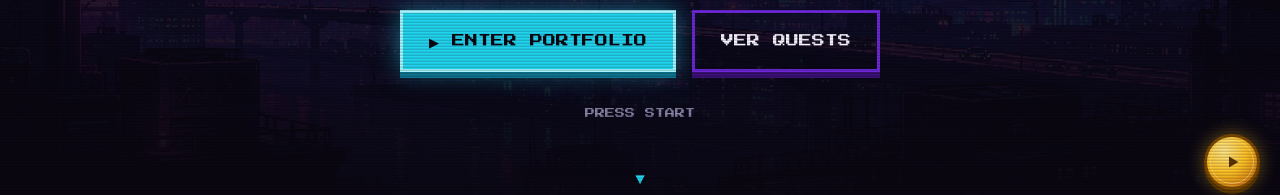
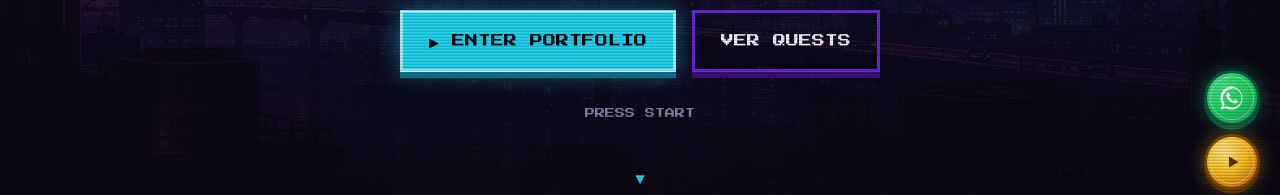
Before and after one commit to PeuAlmeidaDev/pedro.dev, a React (Vite) app: page / in a window 1280 px wide. Shown: the part 585-780 px from the top of the page. Built offline with nearby package versions, Linux system fonts and the light colour scheme; no server answers.

Commit message:
feat(contact): add floating pixel WhatsApp button with prefilled message
- wa.me CTA opening in a new tab with rel=noopener
- matches the coin's pixel style and levitating animation
- accessible: aria-label, title, focus-visible ring

```diff
--- a/src/App.tsx
+++ b/src/App.tsx
@@ -11,6 +11,7 @@ import Experience from './components/Experience'
 import Contact from './components/Contact'
 import Footer from './components/Footer'
 import MusicCoin from './components/MusicCoin'
+import WhatsappButton from './components/WhatsappButton'
 
 const SECTION_IDS = navItems.map((n) => n.id)
 
@@ -33,6 +34,7 @@ export default function App() {
       </main>
 
       <Footer />
+      <WhatsappButton />
       <MusicCoin />
     </div>
   )
--- /dev/null
+++ b/src/components/WhatsappButton.tsx
@@ -0,0 +1,35 @@
+/**
+ * Botão flutuante de WhatsApp — CTA de contato rápido (público BR).
+ *
+ * Abre o wa.me em nova aba com mensagem pré-preenchida. Mesmo tratamento
+ * pixelado da MusicCoin, com a animação de levitar (sobe e desce), empilhado
+ * logo acima dela no canto inferior direito.
+ *
+ * ⚠️ Expõe um número pessoal publicamente — trocar por WhatsApp Business /
+ * número dedicado se virar alvo de spam.
+ */
+
+const PHONE = '5571999858360' // 55 (BR) + 71 (DDD) + número
+const MESSAGE = 'Olá Pedro! Vi seu portfólio e gostaria de conversar.'
+const WHATSAPP_URL = `https://wa.me/${PHONE}?text=${encodeURIComponent(MESSAGE)}`
+
+export default function WhatsappButton() {
+  return (
+    <a
+      href={WHATSAPP_URL}
+      target="_blank"
+      rel="noopener noreferrer"
+      aria-label="Falar no WhatsApp"
+      title="Falar no WhatsApp"
+      className="group fixed bottom-[84px] right-5 z-50 h-14 w-14 rounded-full focus:outline-none focus-visible:ring-2 focus-visible:ring-emerald"
+    >
+      <span className="relative flex h-full w-full animate-floaty2 items-center justify-center rounded-full border-[3px] border-[#0c5b46] bg-[radial-gradient(circle_at_35%_28%,#4ae187,#25d366_46%,#0f9d58_100%)] shadow-[0_4px_0_#0c5b46,0_0_18px_rgba(37,211,102,.45)] motion-reduce:animate-none">
+        {/* anel interno claro — combina com a moeda */}
+        <span className="pointer-events-none absolute inset-[3px] rounded-full border border-white/40" />
+        <svg viewBox="0 0 24 24" className="relative h-7 w-7" fill="#ffffff" aria-hidden="true">
+          <path d="M12.04 2C6.58 2 2.13 6.45 2.13 11.91c0 2.1.55 4.1 1.6 5.88L2 22l4.34-1.14a9.9 9.9 0 0 0 4.7 1.2h.01c5.46 0 9.91-4.45 9.91-9.91 0-2.65-1.03-5.14-2.9-7.01A9.82 9.82 0 0 0 12.04 2zm0 1.67c2.2 0 4.27.86 5.82 2.42a8.2 8.2 0 0 1 2.42 5.82c0 4.54-3.7 8.24-8.24 8.24a8.2 8.2 0 0 1-4.2-1.15l-.3-.18-2.57.67.69-2.5-.2-.32a8.2 8.2 0 0 1-1.26-4.36c0-4.54 3.7-8.24 8.24-8.24zM8.53 7.33c-.16 0-.43.06-.66.31-.22.25-.86.85-.86 2.07s.89 2.4 1.01 2.57c.12.16 1.75 2.67 4.25 3.74.59.25 1.05.4 1.41.52.59.19 1.13.16 1.56.1.47-.07 1.46-.6 1.67-1.18.21-.58.21-1.07.14-1.18-.06-.1-.22-.16-.47-.28-.25-.12-1.46-.72-1.69-.8-.22-.08-.39-.12-.55.12-.16.25-.63.8-.78.96-.14.16-.28.18-.53.06-.25-.12-1.04-.38-1.98-1.22-.73-.65-1.23-1.46-1.37-1.71-.14-.25-.01-.38.11-.5.11-.11.25-.28.37-.42.12-.14.16-.25.25-.41.08-.16.04-.31-.02-.43-.06-.12-.55-1.34-.77-1.83-.2-.48-.4-.42-.55-.43h-.47z" />
+        </svg>
+      </span>
+    </a>
+  )
+}
```
